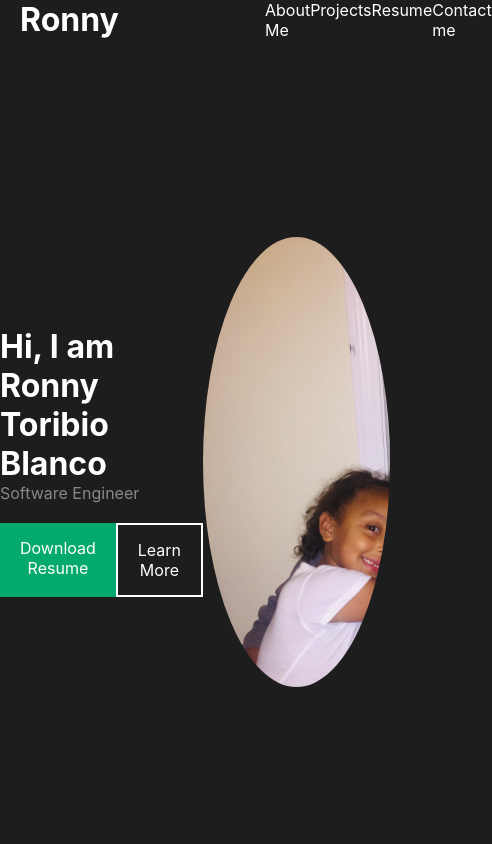
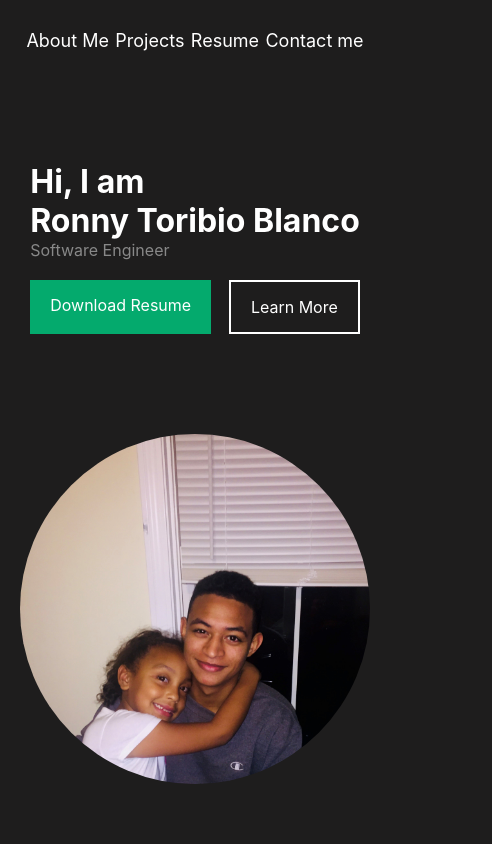
Before and after one commit to RTBlanco/rtblanco.github.io, a React (Create React App) app: page / in a window 390 px wide. Shown: the top 844 px of the page, 492 px wide, since content can reach past the window. Built offline with nearby package versions, Linux system fonts and the light colour scheme; no server answers.

Commit message:
style: update About and Title components for improved layout and spacing; enhance Navbar responsiveness

```diff
--- a/src/components/about/About.css
+++ b/src/components/about/About.css
@@ -54,7 +54,7 @@
   }
 
   #about-content h1 {
-    margin-bottom: 0;
+    margin-bottom: 100px;
   }
 
   /* #photo-me {
@@ -69,6 +69,7 @@
     width: 100%;
     display: flex;
     flex-direction: column;
+    margin-bottom: 100px;
     /* justify-content: center; */
     align-items: center;
     /* justify-content: center; */
--- a/src/components/navbar/Navbar.css
+++ b/src/components/navbar/Navbar.css
@@ -19,3 +19,25 @@
   color: white;
   text-decoration: none;
 }
+
+@media only screen and (max-width: 600px) {
+  .navbar {
+    flex-direction: column;
+    justify-content: none;
+    margin-top: 10px;
+  }
+
+  .section-select {
+    width: 100%;
+    margin-top: 20px;
+  }
+
+  .navbar h1 {
+    display: none;
+  }
+
+  .navbar a {
+    font-size: large;
+  }
+
+}
--- a/src/components/navbar/Navbar.js
+++ b/src/components/navbar/Navbar.js
@@ -13,8 +13,6 @@ const Navbar = () => {
         <a href="#contact">Contact me</a>
       </div>
     </div>
-
-
   )
 }
 
--- a/src/components/title/Title.css
+++ b/src/components/title/Title.css
@@ -73,9 +73,22 @@
   font-size: 16px;
 }
 
-/* @media only screen and (max-width: 600px) {
-  #title button {
-    width: 66%;
-    font-size: 1.5rem;
+@media only screen and (max-width: 600px) {
+  .title-area {
+    /* height: 100%; */
+    flex-direction: column;
+    align-items: center;
+    justify-content: space-between;
   }
-} */
+
+  .picture {
+    margin-top: 100px;
+    width: 350px;
+    height: 350px;
+  }
+
+  #photo-me {
+    height: 525px;
+  }
+
+}
```
